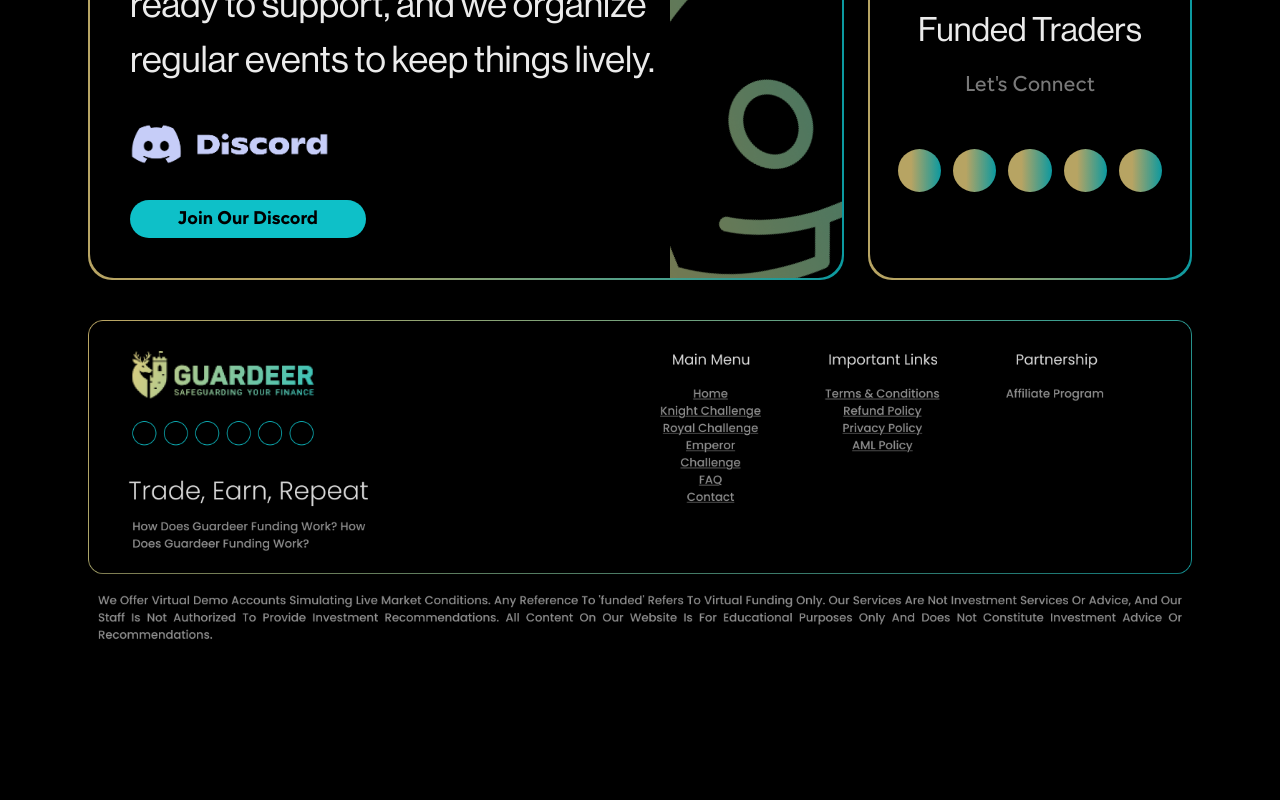
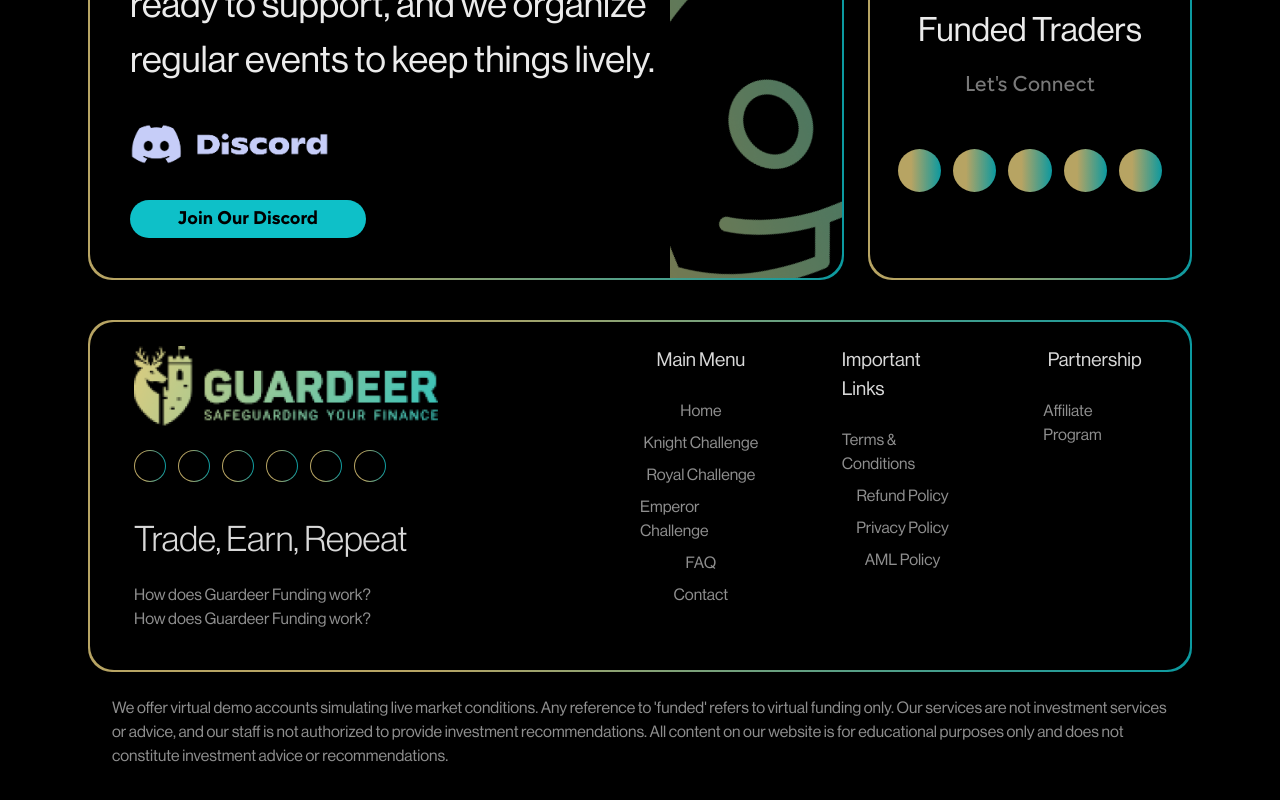
Before and after one commit to Netpuppys/guardeer, a Next.js app: page / in a window 1280 px wide. Shown: the part 9726-10526 px from the top of the page. Before the commit the page ends 10497 px from the top, so only its background shows below. Built offline with nearby package versions, Linux system fonts and the light colour scheme.

Commit message:
footer done

```diff
--- a/app/components/Footer.jsx
+++ b/app/components/Footer.jsx
@@ -1,8 +1,62 @@
 import React from 'react'
 import footerImage from "../../public/delete/footer.png"
+import guardeerGradientLogo from "../../public/logos/guardeerGradientLogo.png"
 import { motion } from "motion/react"
 import { useInView } from "react-intersection-observer";
 import Image from 'next/image';
+import Link from 'next/link';
+
+const footerLinks = [
+    {
+      title: "Main Menu",
+      items: [
+        { linkName: "Home", link: "/home" },
+        { linkName: "Knight Challenge", link: "/knight-challenge" },
+        { linkName: "Royal Challenge", link: "/royal-challenge" },
+        { linkName: "Emperor Challenge", link: "/emperor-challenge" },
+        { linkName: "FAQ", link: "/faq" },
+        { linkName: "Contact", link: "/contact" },
+      ],
+    },
+    {
+      title: "Important Links",
+      items: [
+        { linkName: "Terms & Conditions", link: "/terms-and-conditions" },
+        { linkName: "Refund Policy", link: "/refund-policy" },
+        { linkName: "Privacy Policy", link: "/privacy-policy" },
+        { linkName: "AML Policy", link: "/aml-policy" },
+      ],
+    },
+    {
+      title: "Partnership",
+      items: [
+        { linkName: "Affiliate Program", link: "/affiliate-program" },
+      ],
+    },
+];
+
+const BottomText = () => {
+    const { ref, inView } = useInView({
+        threshold: 0.2,
+        triggerOnce: false, // Animation triggers only once
+    });
+
+    return (
+        <motion.p
+            ref={ref}
+            initial={{ transform: "translateY(60px)", opacity: 0 }}
+            animate={inView ? { transform: "translateY(0px)", opacity: 1 } : {}}
+            transition={{
+                type: "spring", // Spring effect for smooth animation
+                stiffness: 100, // Adjust the stiffness of the spring (higher is snappier)
+                damping: 10, // Controls how the spring settles (lower is more oscillatory)
+            }}
+            className='text-[#8F8F8F] font-neuehaas w-full text-left mt-6 px-6'
+        >
+            We offer virtual demo accounts simulating live market conditions. Any reference to 'funded' refers to virtual funding only. Our services are not investment services or advice, and our staff is not authorized to provide investment recommendations. All content on our website is for educational purposes only and does not constitute investment advice or recommendations.
+        </motion.p>
+    )
+}
 
 const Footer = () => {
     const { ref, inView } = useInView({
@@ -11,6 +65,7 @@ const Footer = () => {
     });
 
   return (
+    <div className='w-full mt-10'>
         <motion.div
             ref={ref}
             initial={{ transform: "translateY(60px)", opacity: 0 }}
@@ -20,13 +75,66 @@ const Footer = () => {
                 stiffness: 100, // Adjust the stiffness of the spring (higher is snappier)
                 damping: 10, // Controls how the spring settles (lower is more oscillatory)
             }}
+            className='w-full bg-yellow-blue-gradient h-[22rem] rounded-3xl p-[2px]'
+        >
+            <div className='w-full h-full rounded-3xl bg-black px-[2.75rem] py-6 flex items-center justify-center'>
+                <div className='w-1/2 h-full flex flex-col items-start justify-start'>
+                    <Link
+                        href={"/"}
+                        className='h-20'
                     >
                         <Image
-          src={footerImage}
-          className="w-full h-fit mt-10"
-          alt=""
+                            src={guardeerGradientLogo}
+                            className='h-full w-fit'
+                            alt=''
                         />
+                    </Link>
+                    <div className='flex items-center justify-start gap-3 h-8 mt-6'>
+                        {[1,1,1,1,1,1].map((_, id) => (
+                            <div
+                                key={id}
+                                className='h-full aspect-square rounded-full p-[1px] bg-yellow-blue-gradient'
+                            >
+                                <div className='w-full h-full rounded-full bg-black'>
+
+                                </div>
+                            </div>
+                        ))}
+                    </div>
+                    <p className='text-[#D9D9D9] font-neuehaas text-[2.2rem] font-light mt-8'>
+                        Trade, Earn, Repeat
+                    </p>
+                    <p className='text-[#8F8F8F] font-neuehaas pt-4'>
+                        How does Guardeer Funding work?
+                        <br/>
+                        How does Guardeer Funding work?
+                    </p>
+                </div>
+                <div className='w-1/2 h-full flex items-start justify-center gap-20'>
+                    {footerLinks.map((item, index) => (
+                        <div key={index} className='flex flex-col items-center justify-start'>
+                            <p className='text-[#D9D9D9] font-neuehaas text-[1.2rem]'>
+                                {item.title}
+                            </p>
+                            <div className='flex flex-col items-center justify-start gap-2 mt-6'>
+                                {item.items.map((link, id) => (
+                                    <Link
+                                        key={id}
+                                        href={link.link}
+                                        className='text-[#8F8F8F] font-neuehaas  hover:underline hover:underline-offset-4'
+                                    >
+                                        {link.linkName}
+                                    </Link>
+                                ))}
+                            </div>
+                        </div>
+                    ))}
+                </div>
+            </div>
         </motion.div>
+
+        <BottomText />
+    </div>
   )
 }
 
```
Also changed, not shown: public/logos/guardeerGradientLogo.png (added). Lines whose indentation alone changed are shown as unchanged.
